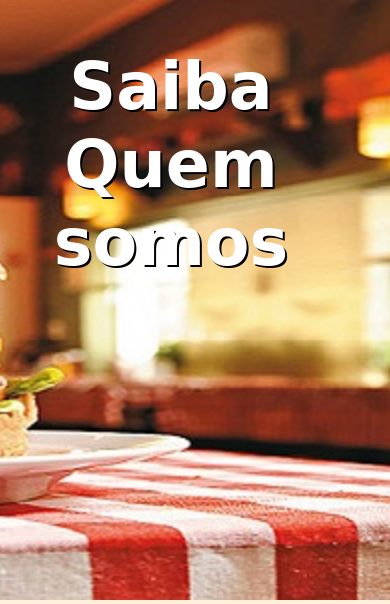
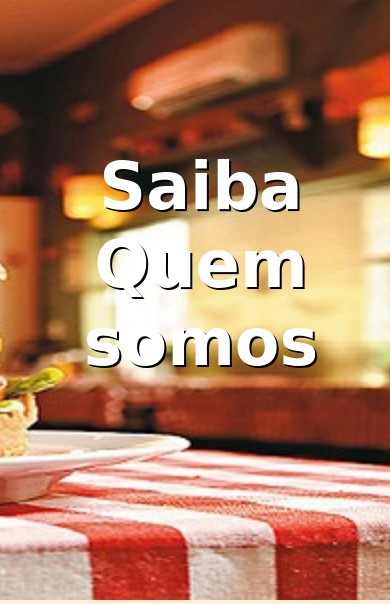
Before and after one commit to Pedrox42/Trainee-Grupo-2, a PHP site: page /html/sobre-Nos.html in a window 390 px wide. Shown: the part 56-660 px from the top of the page. Run offline with PHP 8.4, Linux system fonts and the light colour scheme; some web fonts are replaced.

Commit message:
fiz alteracoes em questoes de responsividade, agora so falta ajeitar os textos de cada um dos quadros

```diff
--- a/public/css/styles.css
+++ b/public/css/styles.css
@@ -54,3 +54,11 @@
     box-shadow: 7px 7px 7px  gray !important;
 
 }
+
+@media (max-width: 427px)
+{
+    .text-about h1 {
+     transform: translateX(30px) translateY(100px);
+    }
+
+}
```
